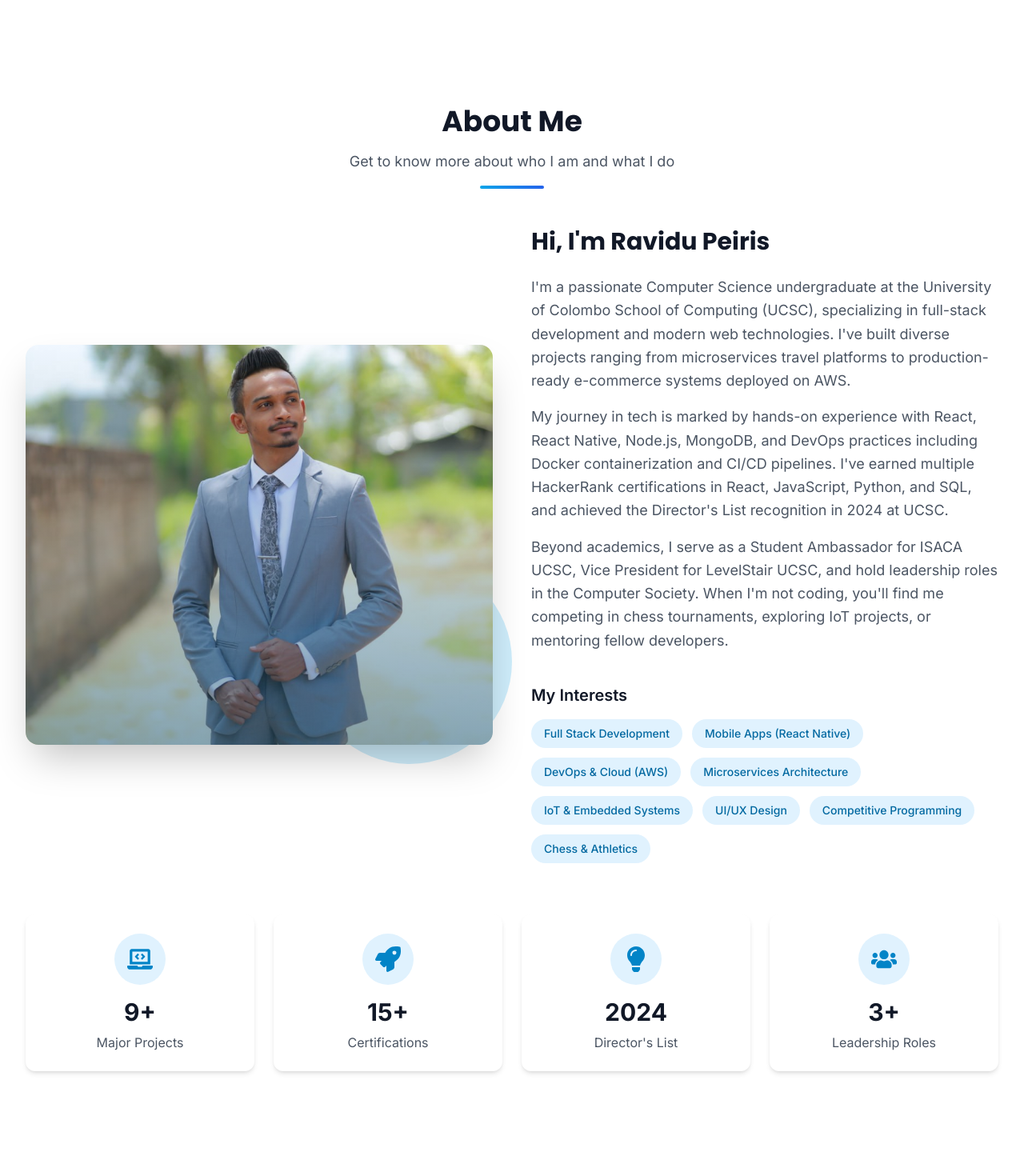
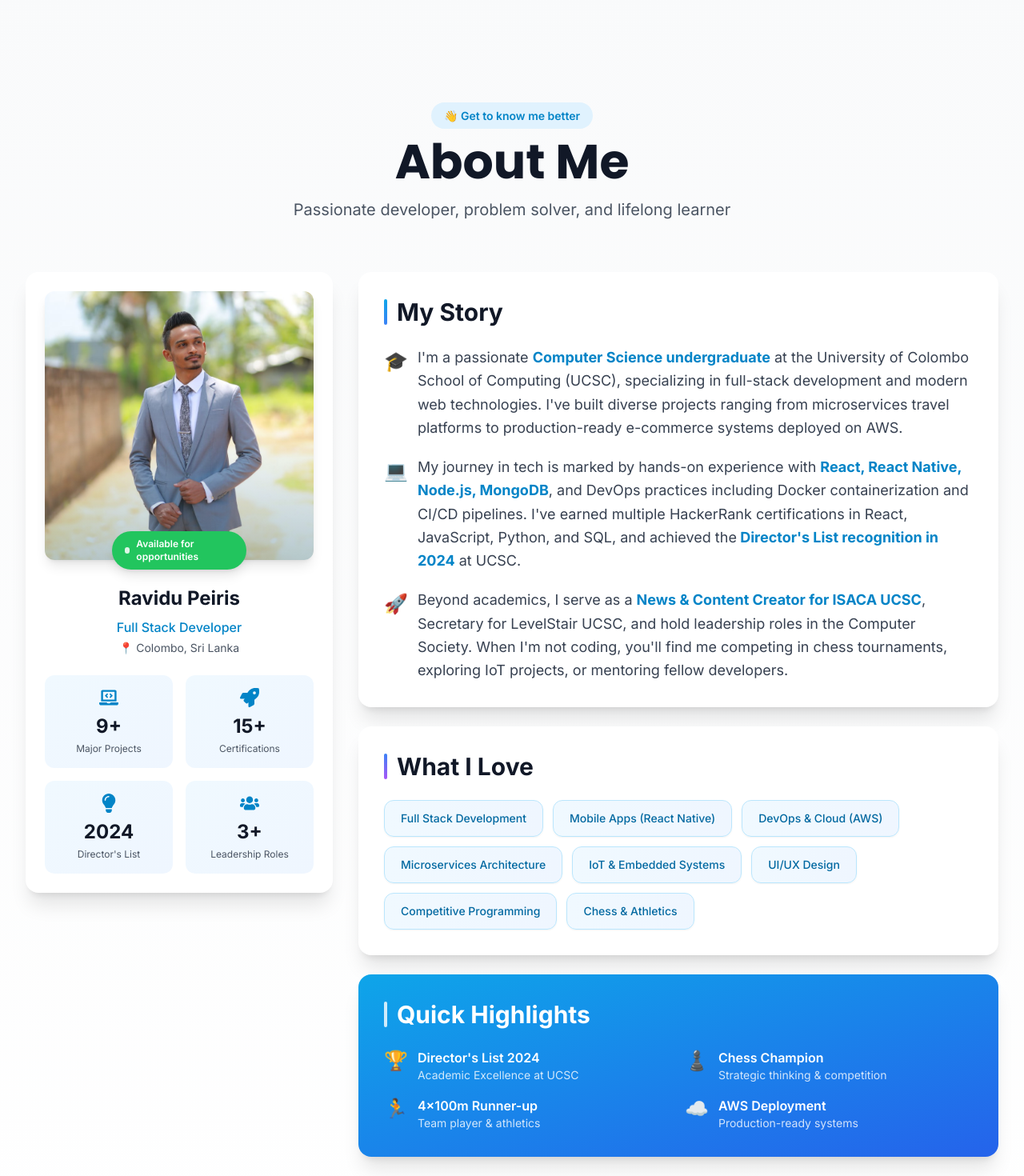
Before and after one commit to ravidu001/my_portfolio, a React (Vite) app: page /about in a window 1280 px wide. Shown: the part 60-1530 px from the top of the page at 80% size. Built offline with nearby package versions, Linux system fonts and the light colour scheme.

Commit message:
Update the UI of the Home and the About Pages

```diff
--- a/src/pages/About.jsx
+++ b/src/pages/About.jsx
@@ -24,70 +24,164 @@ const About = () => {
   ];
 
   return (
-    <div className="min-h-screen pt-24 pb-16">
+    <div className="min-h-screen pt-24 pb-16 bg-gradient-to-b from-gray-50 to-white dark:from-gray-900 dark:to-gray-800">
       <div className="container-custom section-padding">
-        <SectionTitle
-          title="About Me"
-          subtitle="Get to know more about who I am and what I do"
-        />
+        {/* Header Section */}
+        <motion.div
+          initial={{ opacity: 0, y: -20 }}
+          animate={{ opacity: 1, y: 0 }}
+          transition={{ duration: 0.6 }}
+          className="text-center mb-16"
+        >
+          <motion.div
+            initial={{ scale: 0.5, opacity: 0 }}
+            animate={{ scale: 1, opacity: 1 }}
+            transition={{ duration: 0.5, delay: 0.2 }}
+            className="inline-block mb-4"
+          >
+            <span className="px-4 py-2 bg-primary-100 dark:bg-primary-900/30 text-primary-600 dark:text-primary-400 rounded-full text-sm font-semibold">
+              👋 Get to know me better
+            </span>
+          </motion.div>
+          <h1 className="text-4xl md:text-5xl lg:text-6xl font-bold font-heading text-gray-900 dark:text-gray-100 mb-4">
+            About Me
+          </h1>
+          <p className="text-xl text-gray-600 dark:text-gray-400 max-w-2xl mx-auto">
+            Passionate developer, problem solver, and lifelong learner
+          </p>
+        </motion.div>
 
-        <div className="grid md:grid-cols-2 gap-12 items-center mb-16">
-          {/* Image Section */}
+        {/* Main Content Grid */}
+        <div className="grid lg:grid-cols-3 gap-8 mb-16">
+          {/* Left Column - Profile Picture & Quick Stats */}
           <motion.div
-            initial={{ opacity: 0, x: -50 }}
+            initial={{ opacity: 0, x: -30 }}
             whileInView={{ opacity: 1, x: 0 }}
             viewport={{ once: true }}
             transition={{ duration: 0.6 }}
-            className="relative"
+            className="lg:col-span-1"
           >
-            <div className="relative rounded-2xl overflow-hidden shadow-2xl">
+            {/* Profile Picture Card */}
+            <div className="bg-white dark:bg-gray-800 rounded-2xl shadow-xl p-6 mb-6 sticky top-24">
+              <div className="relative mb-6">
+                <motion.div
+                  whileHover={{ scale: 1.03 }}
+                  transition={{ type: "spring", stiffness: 300 }}
+                  className="relative w-full aspect-square rounded-xl overflow-hidden shadow-lg"
+                >
                   <img
                     src="/Profile Picture.jpeg"
-                alt="Ravidu Peiris - Profile"
-                className="w-full h-[500px] object-cover"
+                    alt="Ravidu Peiris"
+                    className="w-full h-full object-cover"
                   />
-              <div className="absolute inset-0 bg-gradient-to-t from-primary-900/50 to-transparent"></div>
+                  <div className="absolute inset-0 bg-gradient-to-t from-primary-900/30 via-transparent to-transparent"></div>
+                </motion.div>
+                {/* Status Badge */}
+                <div className="absolute -bottom-3 left-1/2 transform -translate-x-1/2">
+                  <span className="px-4 py-2 bg-green-500 text-white text-xs font-semibold rounded-full shadow-lg flex items-center gap-2">
+                    <span className="w-2 h-2 bg-white rounded-full animate-pulse"></span>
+                    Available for opportunities
+                  </span>
                 </div>
-            {/* Decorative Element */}
-            <div className="absolute -bottom-6 -right-6 w-64 h-64 bg-primary-500 dark:bg-primary-700 rounded-full -z-10 opacity-20"></div>
+              </div>
+
+              {/* Quick Info */}
+              <div className="text-center mt-8 mb-6">
+                <h3 className="text-2xl font-bold text-gray-900 dark:text-gray-100 mb-2">
+                  Ravidu Peiris
+                </h3>
+                <p className="text-primary-600 dark:text-primary-400 font-medium mb-1">
+                  Full Stack Developer
+                </p>
+                <p className="text-gray-600 dark:text-gray-400 text-sm">
+                  📍 Colombo, Sri Lanka
+                </p>
+              </div>
+
+              {/* Mini Stats */}
+              <div className="grid grid-cols-2 gap-4">
+                {aboutStats.map((stat, index) => {
+                  const Icon = stat.icon;
+                  return (
+                    <motion.div
+                      key={index}
+                      initial={{ opacity: 0, y: 10 }}
+                      whileInView={{ opacity: 1, y: 0 }}
+                      viewport={{ once: true }}
+                      transition={{ delay: index * 0.1 }}
+                      className="bg-gradient-to-br from-primary-50 to-blue-50 dark:from-primary-900/20 dark:to-blue-900/20 rounded-xl p-4 text-center"
+                    >
+                      <Icon className="w-6 h-6 text-primary-600 dark:text-primary-400 mx-auto mb-2" />
+                      <p className="text-2xl font-bold text-gray-900 dark:text-gray-100">
+                        {stat.value}
+                      </p>
+                      <p className="text-xs text-gray-600 dark:text-gray-400 mt-1">
+                        {stat.label}
+                      </p>
+                    </motion.div>
+                  );
+                })}
+              </div>
+            </div>
           </motion.div>
 
-          {/* Content Section */}
+          {/* Right Column - Story & Content */}
           <motion.div
-            initial={{ opacity: 0, x: 50 }}
+            initial={{ opacity: 0, x: 30 }}
             whileInView={{ opacity: 1, x: 0 }}
             viewport={{ once: true }}
             transition={{ duration: 0.6 }}
-            className="space-y-6"
+            className="lg:col-span-2 space-y-6"
           >
-            <h3 className="text-3xl font-bold font-heading text-gray-900 dark:text-gray-100">
-              Hi, I'm Ravidu Peiris
-            </h3>
+            {/* My Story Card */}
+            <div className="bg-white dark:bg-gray-800 rounded-2xl shadow-xl p-8">
+              <div className="flex items-center gap-3 mb-6">
+                <div className="w-1 h-8 bg-gradient-to-b from-primary-500 to-blue-500 rounded-full"></div>
+                <h2 className="text-3xl font-bold text-gray-900 dark:text-gray-100">
+                  My Story
+                </h2>
+              </div>
 
-            <div className="space-y-4 text-gray-600 dark:text-gray-400 text-lg leading-relaxed">
-              <p>
-                I'm a passionate Computer Science undergraduate at the University of Colombo School of Computing (UCSC),
-                specializing in full-stack development and modern web technologies. I've built diverse projects ranging
-                from microservices travel platforms to production-ready e-commerce systems deployed on AWS.
+              <div className="space-y-5 text-gray-700 dark:text-gray-300 text-lg leading-relaxed">
+                <p className="flex items-start gap-3">
+                  <span className="text-2xl mt-1">🎓</span>
+                  <span>
+                    I'm a passionate <strong className="text-primary-600 dark:text-primary-400">Computer Science undergraduate</strong> at the
+                    University of Colombo School of Computing (UCSC), specializing in full-stack development and modern web technologies.
+                    I've built diverse projects ranging from microservices travel platforms to production-ready e-commerce systems deployed on AWS.
+                  </span>
                 </p>
 
-              <p>
-                My journey in tech is marked by hands-on experience with React, React Native, Node.js, MongoDB, and DevOps
-                practices including Docker containerization and CI/CD pipelines. I've earned multiple HackerRank certifications
-                in React, JavaScript, Python, and SQL, and achieved the Director's List recognition in 2024 at UCSC.
+                <p className="flex items-start gap-3">
+                  <span className="text-2xl mt-1">💻</span>
+                  <span>
+                    My journey in tech is marked by hands-on experience with <strong className="text-primary-600 dark:text-primary-400">React,
+                    React Native, Node.js, MongoDB</strong>, and DevOps practices including Docker containerization and CI/CD pipelines.
+                    I've earned multiple HackerRank certifications in React, JavaScript, Python, and SQL, and achieved the
+                    <strong className="text-primary-600 dark:text-primary-400"> Director's List recognition in 2024</strong> at UCSC.
+                  </span>
                 </p>
 
-              <p>
-                Beyond academics, I serve as a Student Ambassador for ISACA UCSC, Vice President for LevelStair UCSC,
-                and hold leadership roles in the Computer Society. When I'm not coding, you'll find me competing in chess
-                tournaments, exploring IoT projects, or mentoring fellow developers.
+                <p className="flex items-start gap-3">
+                  <span className="text-2xl mt-1">🚀</span>
+                  <span>
+                    Beyond academics, I serve as a <strong className="text-primary-600 dark:text-primary-400">News & Content Creator for ISACA UCSC</strong>,
+                    Secretary for LevelStair UCSC, and hold leadership roles in the Computer Society. When I'm not coding, you'll find me
+                    competing in chess tournaments, exploring IoT projects, or mentoring fellow developers.
+                  </span>
                 </p>
               </div>
+            </div>
 
-            <div className="pt-4">
-              <h4 className="text-xl font-semibold mb-4 text-gray-900 dark:text-gray-100">
-                My Interests
-              </h4>
+            {/* Interests Card */}
+            <div className="bg-white dark:bg-gray-800 rounded-2xl shadow-xl p-8">
+              <div className="flex items-center gap-3 mb-6">
+                <div className="w-1 h-8 bg-gradient-to-b from-blue-500 to-purple-500 rounded-full"></div>
+                <h2 className="text-3xl font-bold text-gray-900 dark:text-gray-100">
+                  What I Love
+                </h2>
+              </div>
+
               <div className="flex flex-wrap gap-3">
                 {interests.map((interest, index) => (
                   <motion.span
@@ -95,42 +189,62 @@ const About = () => {
                     initial={{ opacity: 0, scale: 0.8 }}
                     whileInView={{ opacity: 1, scale: 1 }}
                     viewport={{ once: true }}
-                    transition={{ delay: index * 0.1 }}
-                    className="px-4 py-2 bg-primary-100 dark:bg-primary-900/30 text-primary-700 dark:text-primary-300 rounded-full text-sm font-medium"
+                    transition={{ delay: index * 0.05 }}
+                    whileHover={{ scale: 1.05, y: -3 }}
+                    className="group relative px-5 py-3 bg-gradient-to-r from-primary-50 to-blue-50 dark:from-primary-900/20 dark:to-blue-900/20
+                             hover:from-primary-100 hover:to-blue-100 dark:hover:from-primary-900/30 dark:hover:to-blue-900/30
+                             text-primary-700 dark:text-primary-300 rounded-xl text-sm font-medium
+                             shadow-sm hover:shadow-md transition-all duration-300 cursor-default border border-primary-200 dark:border-primary-800"
                   >
                     {interest}
+                    <div className="absolute inset-0 rounded-xl bg-gradient-to-r from-primary-400/0 via-primary-400/5 to-primary-400/0
+                                  opacity-0 group-hover:opacity-100 transition-opacity duration-300"></div>
                   </motion.span>
                 ))}
               </div>
             </div>
-          </motion.div>
+
+            {/* Fun Facts Card */}
+            <div className="bg-gradient-to-br from-primary-500 to-blue-600 dark:from-primary-700 dark:to-blue-800 rounded-2xl shadow-xl p-8 text-white">
+              <div className="flex items-center gap-3 mb-6">
+                <div className="w-1 h-8 bg-white/80 rounded-full"></div>
+                <h2 className="text-3xl font-bold">
+                  Quick Highlights
+                </h2>
               </div>
 
-        {/* Stats Section */}
-        <div className="grid grid-cols-2 md:grid-cols-4 gap-6">
-          {aboutStats.map((stat, index) => {
-            const Icon = stat.icon;
-            return (
-              <Card key={index} className="text-center">
-                <motion.div
-                  initial={{ opacity: 0, scale: 0.5 }}
-                  whileInView={{ opacity: 1, scale: 1 }}
-                  viewport={{ once: true }}
-                  transition={{ delay: index * 0.1 }}
-                >
-                  <div className="inline-flex items-center justify-center w-16 h-16 rounded-full bg-primary-100 dark:bg-primary-900/30 text-primary-600 dark:text-primary-400 mb-4">
-                    <Icon size={32} />
+              <div className="grid md:grid-cols-2 gap-4">
+                <div className="flex items-start gap-3">
+                  <span className="text-2xl">🏆</span>
+                  <div>
+                    <p className="font-semibold">Director's List 2024</p>
+                    <p className="text-sm text-white/80">Academic Excellence at UCSC</p>
                   </div>
-                  <h3 className="text-3xl font-bold text-gray-900 dark:text-gray-100 mb-2">
-                    {stat.value}
-                  </h3>
-                  <p className="text-gray-600 dark:text-gray-400">
-                    {stat.label}
-                  </p>
+                </div>
+                <div className="flex items-start gap-3">
+                  <span className="text-2xl">♟️</span>
+                  <div>
+                    <p className="font-semibold">Chess Champion</p>
+                    <p className="text-sm text-white/80">Strategic thinking & competition</p>
+                  </div>
+                </div>
+                <div className="flex items-start gap-3">
+                  <span className="text-2xl">🏃</span>
+                  <div>
+                    <p className="font-semibold">4×100m Runner-up</p>
+                    <p className="text-sm text-white/80">Team player & athletics</p>
+                  </div>
+                </div>
+                <div className="flex items-start gap-3">
+                  <span className="text-2xl">☁️</span>
+                  <div>
+                    <p className="font-semibold">AWS Deployment</p>
+                    <p className="text-sm text-white/80">Production-ready systems</p>
+                  </div>
+                </div>
+              </div>
+            </div>
           </motion.div>
-              </Card>
-            );
-          })}
         </div>
       </div>
     </div>
```
Also changed, not shown: src/pages/Home.jsx (+7 -6 lines). Lines whose indentation alone changed are shown as unchanged.
